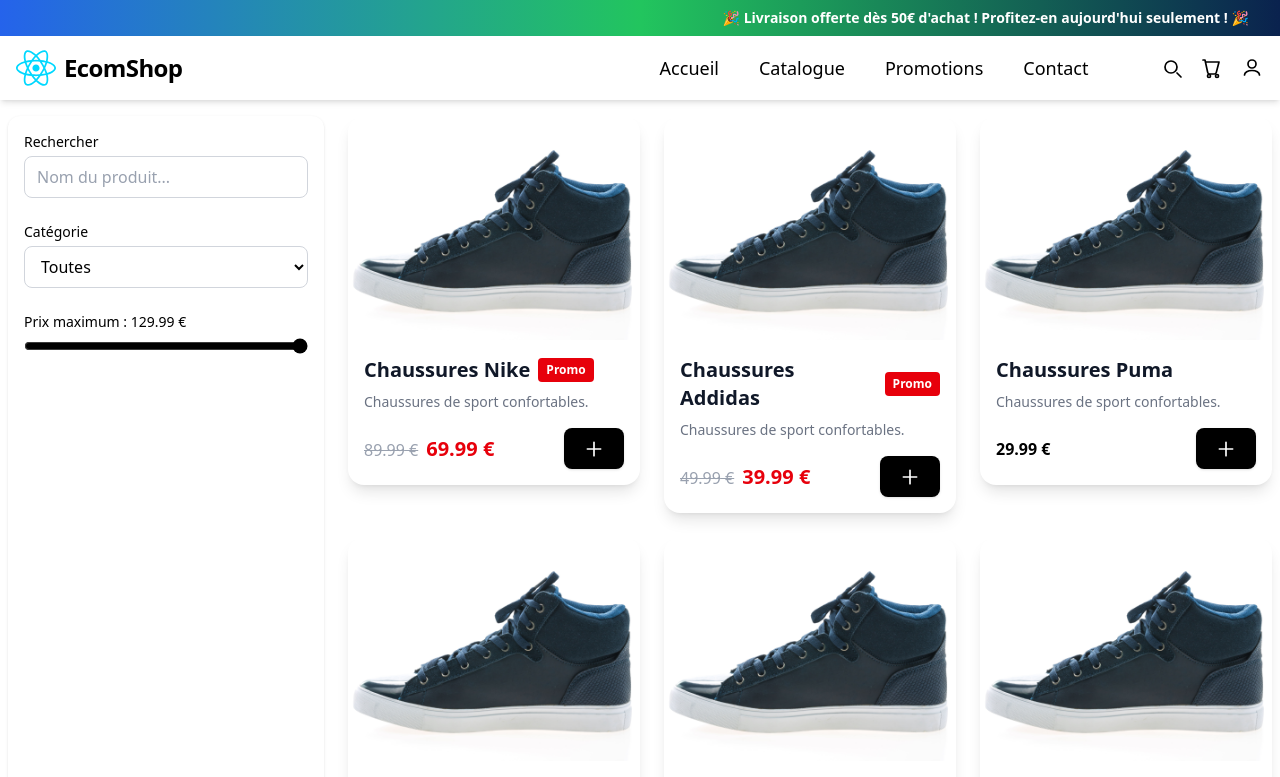
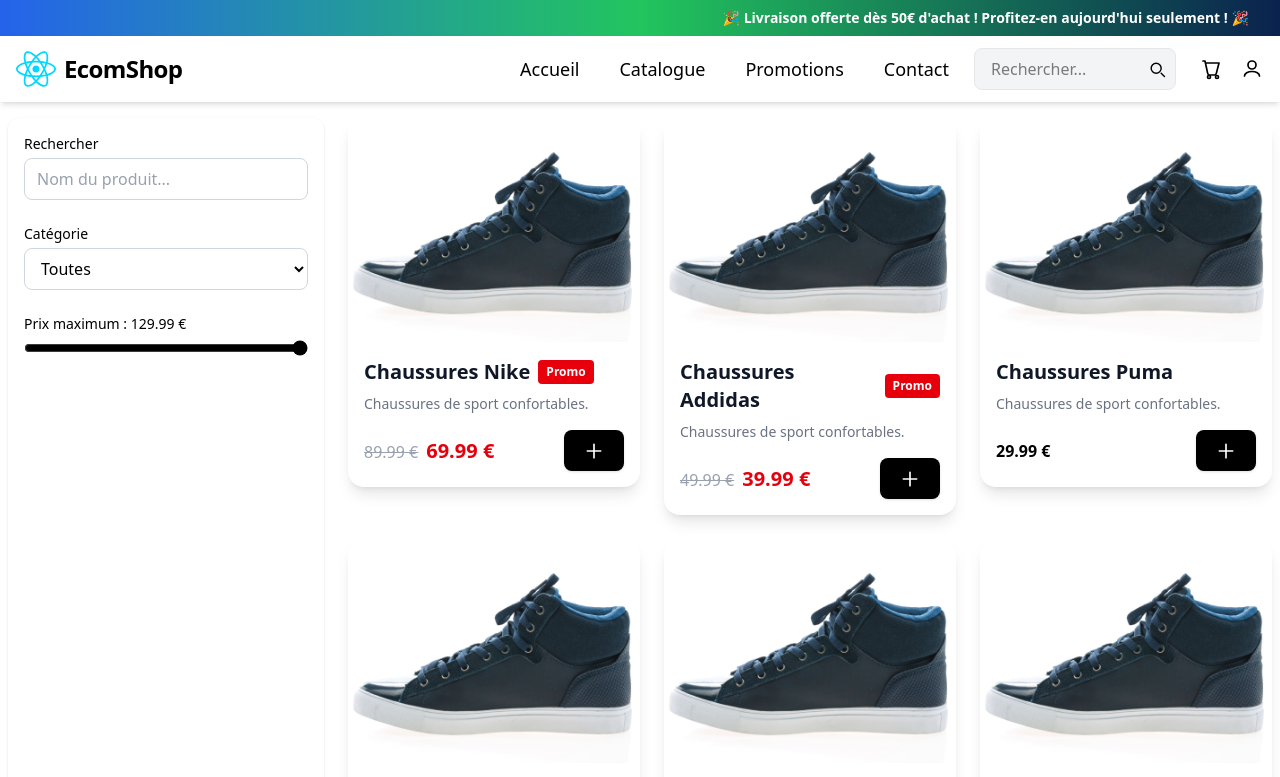
Before and after one commit to Sullivankow/ecom_template_react_php, a React (Vite) app in the folder ecomFront/: page /catalog in a window 1280 px wide. Shown: the top 777 px of the page. Built offline with nearby package versions, Linux system fonts and the light colour scheme.

Commit message:
Ajout barre de recherche dans header ok

```diff
--- a/ecomFront/src/components/layout/headers.tsx
+++ b/ecomFront/src/components/layout/headers.tsx
@@ -13,6 +13,8 @@
 
 const Header: React.FC = () => {
   const [menuOpen, setMenuOpen] = useState(false);
+  const [search, setSearch] = useState("");
+  const [showMobileSearch, setShowMobileSearch] = useState(false);
   const navigate = useNavigate();
   return (
     <header className="w-full bg-white shadow-md sticky top-0 z-50">
@@ -51,11 +53,88 @@
           </ul>
         </nav>
 
-        {/* Icônes à droite */}
+        {/* Icônes à droite + barre de recherche */}
         <div className="flex items-center gap-4 min-w-[90px] justify-end order-3 flex-shrink-0">
-          {/* Recherche */}
-          <span title="Rechercher un produit" className="text-black cursor-pointer transition-transform hover:scale-110 hover:text-gray-900">
-            {/* Icône loupe moderne */}
+          {/* Barre de recherche desktop */}
+          <div
+            className="hidden md:flex items-center bg-gray-100 rounded-lg px-2 py-1 mr-2 border border-gray-200 focus-within:ring-2 focus-within:ring-blue-600"
+            style={{ minWidth: 180 }}
+          >
+            <input
+              type="text"
+              value={search}
+              onChange={e => setSearch(e.target.value)}
+              placeholder="Rechercher..."
+              className="bg-transparent outline-none px-2 py-1 text-black w-32 md:w-40"
+              aria-label="Rechercher un produit"
+              onKeyDown={e => {
+                if (e.key === 'Enter' && search.trim()) {
+                  navigate(`/search?query=${encodeURIComponent(search.trim())}`);
+                  setSearch("");
+                }
+              }}
+            />
+            <span
+              title="Rechercher"
+              className="text-black hover:text-blue-700 cursor-pointer ml-1"
+              onClick={() => {
+                if (search.trim()) {
+                  navigate(`/search?query=${encodeURIComponent(search.trim())}`);
+                  setSearch("");
+                }
+              }}
+            >
+              <svg xmlns="http://www.w3.org/2000/svg" viewBox="0 0 24 24" className="w-5 h-5" fill="none" stroke="currentColor" strokeWidth="1.7">
+                <circle cx="11" cy="11" r="6" />
+                <line x1="17" y1="17" x2="21" y2="21" stroke="currentColor" strokeWidth="1.7" strokeLinecap="round" />
+              </svg>
+            </span>
+          </div>
+          {/* Barre de recherche mobile */}
+          {showMobileSearch && (
+            <div className="fixed inset-0 z-50 flex items-start justify-center bg-black/40 md:hidden" onClick={() => setShowMobileSearch(false)}>
+              <div className="bg-white rounded-xl shadow-lg mt-24 mx-4 w-full max-w-md flex items-center px-3 py-2 border border-gray-200" onClick={e => e.stopPropagation()}>
+                <input
+                  type="text"
+                  value={search}
+                  onChange={e => setSearch(e.target.value)}
+                  placeholder="Rechercher..."
+                  className="bg-transparent outline-none px-2 py-1 text-black w-full"
+                  aria-label="Rechercher un produit"
+                  autoFocus
+                  onKeyDown={e => {
+                    if (e.key === 'Enter' && search.trim()) {
+                      navigate(`/search?query=${encodeURIComponent(search.trim())}`);
+                      setSearch("");
+                      setShowMobileSearch(false);
+                    }
+                  }}
+                />
+                <span
+                  title="Rechercher"
+                  className="text-black hover:text-blue-700 cursor-pointer ml-1"
+                  onClick={() => {
+                    if (search.trim()) {
+                      navigate(`/search?query=${encodeURIComponent(search.trim())}`);
+                      setSearch("");
+                      setShowMobileSearch(false);
+                    }
+                  }}
+                >
+                  <svg xmlns="http://www.w3.org/2000/svg" viewBox="0 0 24 24" className="w-5 h-5" fill="none" stroke="currentColor" strokeWidth="1.7">
+                    <circle cx="11" cy="11" r="6" />
+                    <line x1="17" y1="17" x2="21" y2="21" stroke="currentColor" strokeWidth="1.7" strokeLinecap="round" />
+                  </svg>
+                </span>
+              </div>
+            </div>
+          )}
+          {/* Recherche mobile (loupe seule) */}
+          <span
+            title="Rechercher un produit"
+            className="text-black cursor-pointer transition-transform hover:scale-110 hover:text-gray-900 md:hidden"
+            onClick={() => setShowMobileSearch(true)}
+          >
             <svg xmlns="http://www.w3.org/2000/svg" viewBox="0 0 24 24" className="w-6 h-6" fill="none" stroke="currentColor" strokeWidth="1.7">
               <circle cx="11" cy="11" r="6" />
               <line x1="17" y1="17" x2="21" y2="21" stroke="currentColor" strokeWidth="1.7" strokeLinecap="round" />
--- /dev/null
+++ b/ecomFront/src/pages/search/searchResult.tsx
@@ -0,0 +1,9 @@
+
+
+function searchResult() {
+  return (
+    <div>searchResult</div>
+  )
+}
+
+export default searchResult
```
